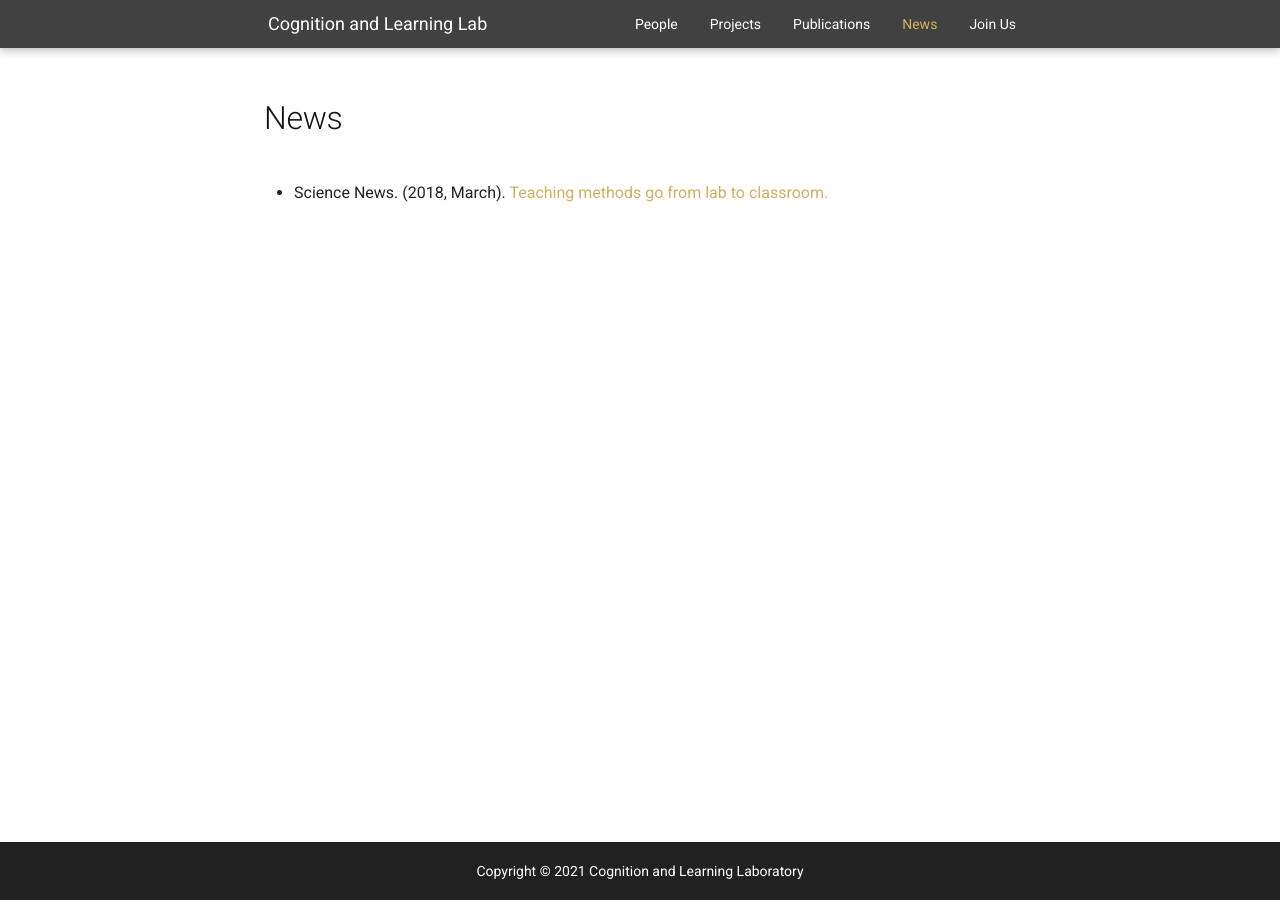
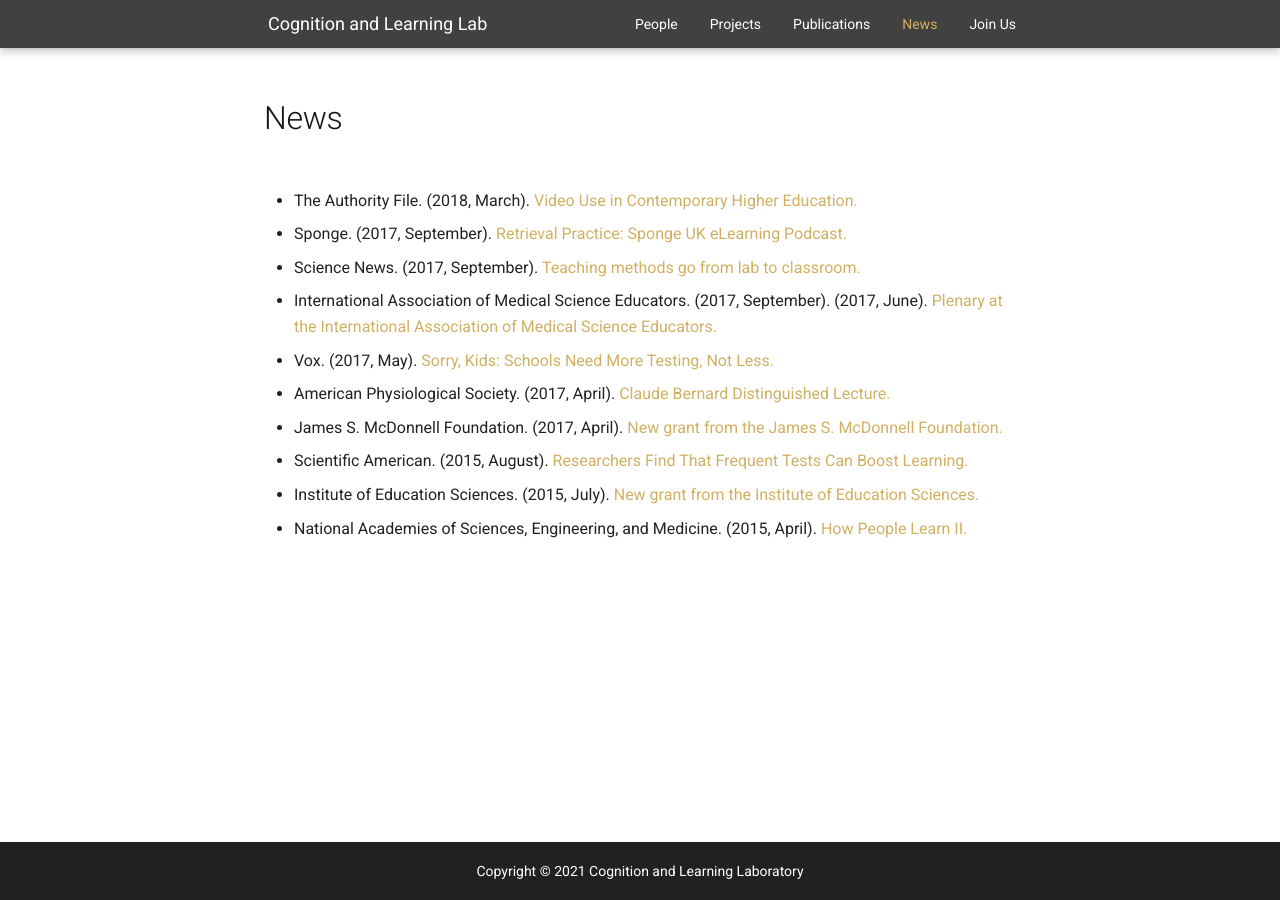
Before and after one commit to shivanya-chandra/pcllab.github.io, an MkDocs documentation site: the page built from docs/news.md, in a window 1280 px wide. Built offline with MkDocs 1.6.1 and Material for MkDocs 9.7.7, drawn with Linux system fonts in a browser that asks for light colours.

Commit message:
news update

```diff
--- a/docs/news.md
+++ b/docs/news.md
@@ -7,5 +7,22 @@ hide:
 ---
 
 # News
+- The Authority File. (2018, March). [Video Use in Contemporary Higher Education.](https://www.choice360.org/podcasts/episode-30/){target="_blank" rel="noreferrer"}
 
-- Science News. (2018, March). [Teaching methods go from lab to classroom.](https://www.sciencenews.org/article/teaching-methods-go-lab-classroom){target="_blank" rel="noreferrer"}
+- Sponge. (2017, September). [Retrieval Practice: Sponge UK eLearning Podcast.](https://www.spongelearning.com/blog/learning-science/knowledge-retention/retrieval-practice-with-jeff-karpicke/){target="_blank" rel="noreferrer"}
+
+- Science News. (2017, September). [Teaching methods go from lab to classroom.](https://www.sciencenews.org/article/teaching-methods-go-lab-classroom){target="_blank" rel="noreferrer"}
+
+- International Association of Medical Science Educators. (2017, September). (2017, June). [Plenary at the International Association of Medical Science Educators.](http://www.iamse.org/iamse17-plenary-speaker-highlight-pat-croskerry/){target="_blank" rel="noreferrer"}
+
+- Vox. (2017, May). [Sorry, Kids: Schools Need More Testing, Not Less.](https://www.vox.com/the-big-idea/2017/5/31/15715308/testing-schools-education-research-learn-better){target="_blank" rel="noreferrer"}
+
+- American Physiological Society. (2017, April). [Claude Bernard Distinguished Lecture.](https://www.adinstruments.com/blog/congratulations-jeffrey-karpicke-phd-winner-2017-claude-bernard-distinguished-lectureship-award){target="_blank" rel="noreferrer"}
+
+- James S. McDonnell Foundation. (2017, April). [New grant from the James S. McDonnell Foundation.](https://www.bc.edu/bc-web/bcnews/nation-world-society/education/david-miele-science-of-learning.html){target="_blank" rel="noreferrer"}
+
+- Scientific American. (2015, August). [Researchers Find That Frequent Tests Can Boost Learning.](https://www.scientificamerican.com/article/researchers-find-that-frequent-tests-can-boost-learning){target="_blank" rel="noreferrer"}
+
+- Institute of Education Sciences. (2015, July). [New grant from the Institute of Education Sciences.](https://www.purdue.edu/newsroom/releases/2015/Q3/1.5-million-grant-to-help-students-hit-the-books-in-a-new-way.html){target="_blank" rel="noreferrer"}
+
+- National Academies of Sciences, Engineering, and Medicine. (2015, April). [How People Learn II.](https://sites.nationalacademies.org/DBASSE/BBCSS/CurrentProjects/DBASSE_090054){target="_blank" rel="noreferrer"}
```
Also changed, not shown: docs/handbook/lab-policies/lab-computers.md (+1 -1 lines), docs/handbook/lab-policies/lab-rooms.md (+2 -2 lines).
